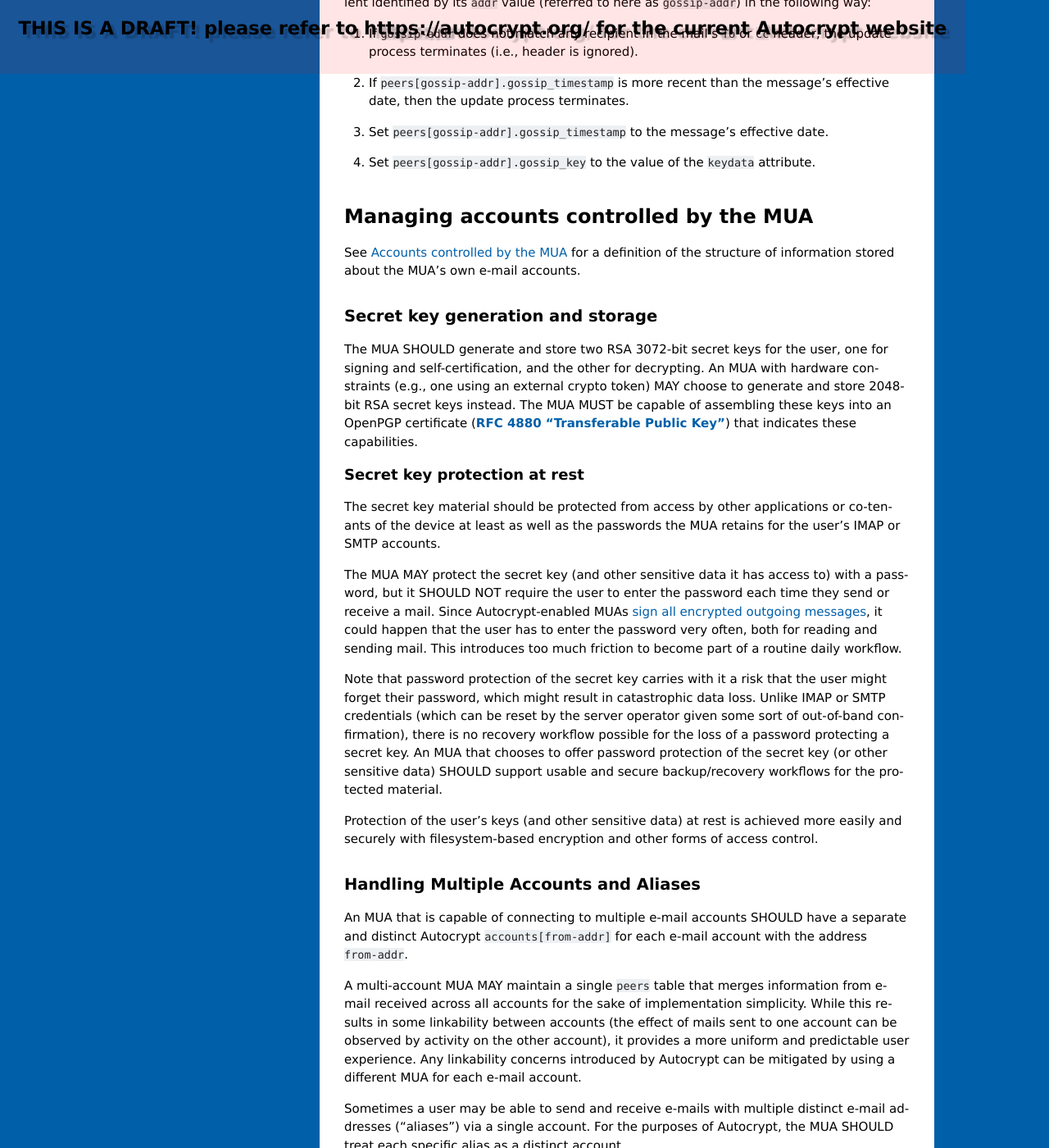
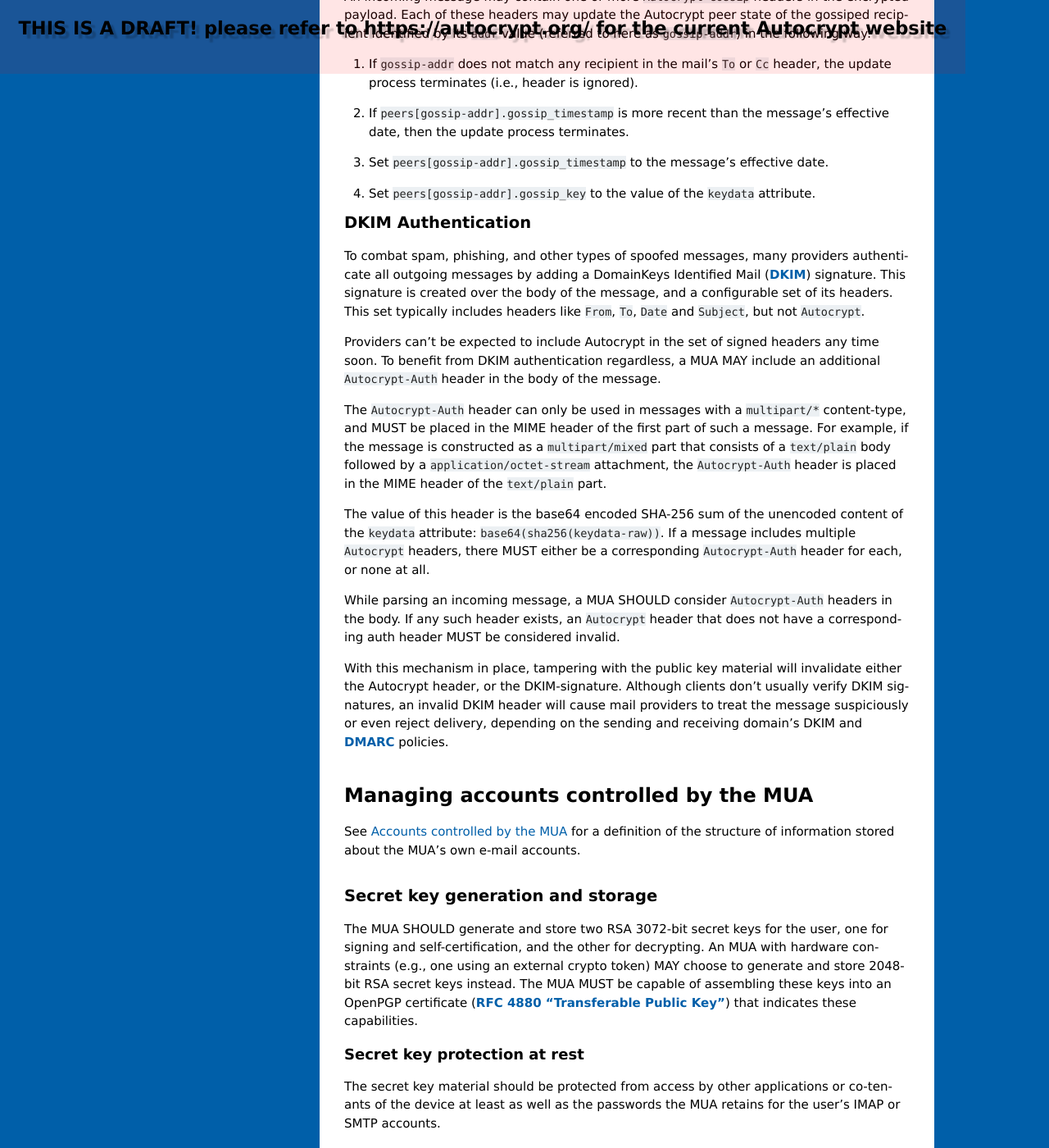
Before and after one commit to autocrypt/autocrypt, a Sphinx documentation site: the page built from doc/level1.rst, in a window 1280 px wide and 1400 px high, scrolled down 13837 px. Shown: the whole window at 82% size. Built offline with Sphinx 7.4.7, drawn with Linux system fonts in a browser that asks for light colours.

Commit message:
add section on DKIM authentication

```diff
--- a/doc/level1.rst
+++ b/doc/level1.rst
@@ -723,6 +723,47 @@ way:
    ``keydata`` attribute.
 
 
+DKIM Authentication
++++++++++++++++++++
+
+To combat spam, phishing, and other types of spoofed messages, many
+providers authenticate all outgoing messages by adding a DomainKeys
+Identified Mail (:rfc:`DKIM<6376>`) signature.  This signature is
+created over the body of the message, and a configurable set of its
+headers. This set typically includes headers like ``From``, ``To``,
+``Date`` and ``Subject``, but not ``Autocrypt``.
+
+Providers can't be expected to include Autocrypt in the set of signed
+headers any time soon.  To benefit from DKIM authentication
+regardless, a MUA MAY include an additional ``Autocrypt-Auth`` header
+in the body of the message.
+
+The ``Autocrypt-Auth`` header can only be used in messages with
+a ``multipart/*`` content-type, and MUST be placed in the MIME header
+of the first part of such a message.  For example, if the message is
+constructed as a ``multipart/mixed`` part that consists of
+a ``text/plain`` body followed by a ``application/octet-stream``
+attachment, the ``Autocrypt-Auth`` header is placed in the MIME header
+of the ``text/plain`` part.
+
+The value of this header is the base64 encoded SHA-256 sum of the
+unencoded content of the ``keydata`` attribute:
+``base64(sha256(keydata-raw))``.  If a message includes multiple
+``Autocrypt`` headers, there MUST either be a corresponding
+``Autocrypt-Auth`` header for each, or none at all.
+
+While parsing an incoming message, a MUA SHOULD consider
+``Autocrypt-Auth`` headers in the body.  If any such header exists,
+an ``Autocrypt`` header that does not have a corresponding auth header
+MUST be considered invalid.
+
+With this mechanism in place, tampering with the public key material
+will invalidate either the Autocrypt header, or the DKIM-signature.
+Although clients don't usually verify DKIM signatures, an invalid DKIM
+header will cause mail providers to treat the message suspiciously or
+even reject delivery, depending on the sending and receiving domain's
+DKIM and :rfc:`DMARC<7489>` policies.
+
 .. _account-management:
 
 Managing accounts controlled by the MUA
```
